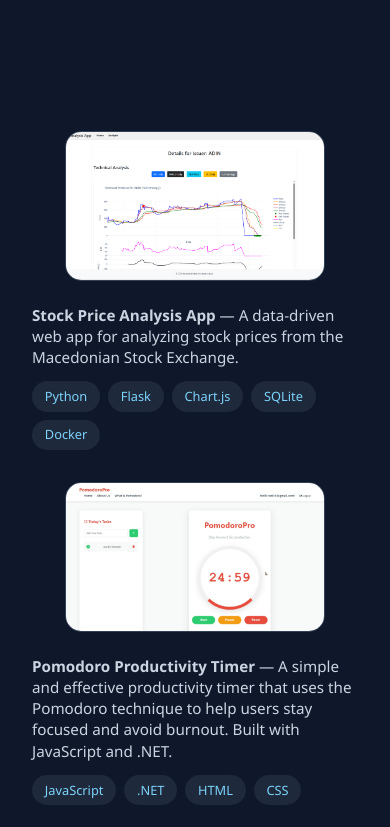
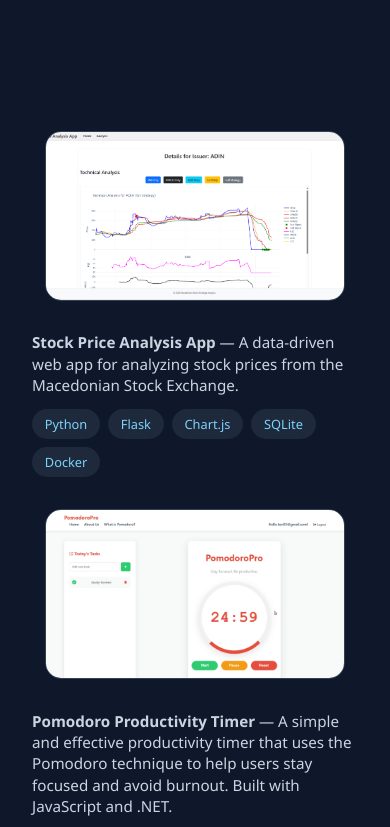
Before and after one commit to svuksanova/Portfolio, a website: page index.html in a window 390 px wide. Shown: the part 2000-2827 px from the top of the page. Drawn offline with Linux system fonts and the light colour scheme.

Commit message:
fix image size

```diff
--- a/style.css
+++ b/style.css
@@ -250,14 +250,3 @@ html {
         padding: 0 1rem;
     }
 }
-
-@media (max-width: 480px) {
-    .project img,
-    .project-thumb {
-        width: 260px !important;
-        height: 150px !important;
-        width: none !important;
-        object-fit: cover !important;
-        display: block;
-    }
-}
```
